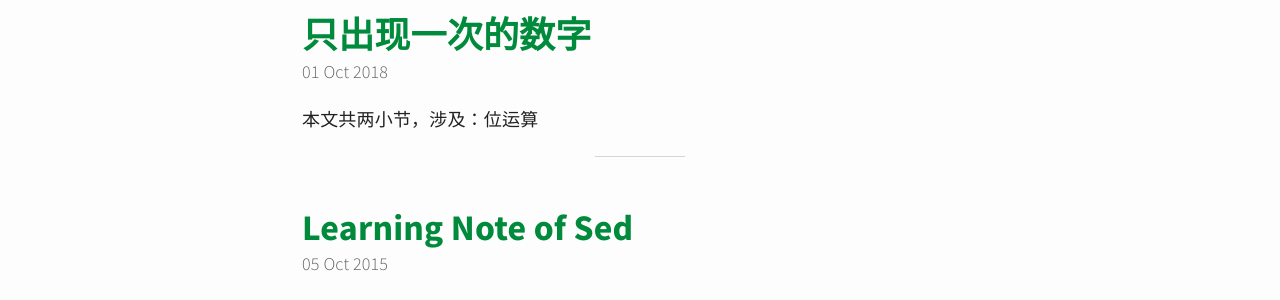
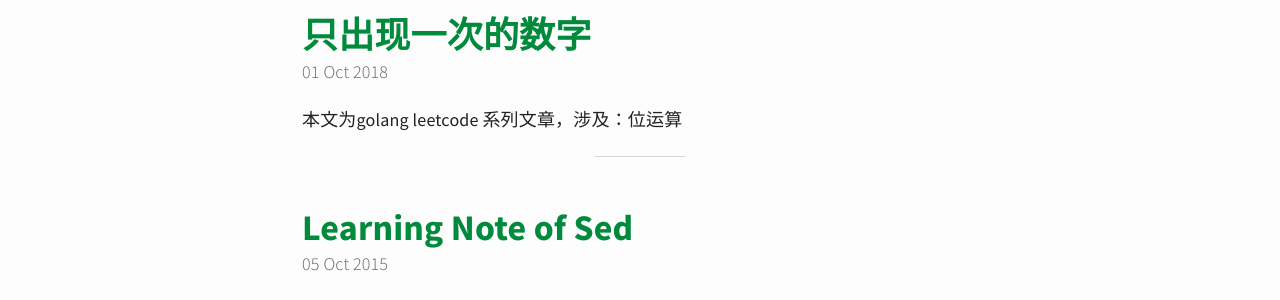
Before and after one commit to wi-cuckoo/wi-cuckoo.github.io, a Jekyll site: the page built from index.html, in a window 1280 px wide. Shown: the part 438-738 px from the top of the page. Built offline with Jekyll 4.4.1, drawn with Linux system fonts in a browser that asks for light colours; the list of posts is cut into pages by our own code; some of the changed lines change nothing that is shown.

Commit message:
Update 2018-10-1-single-num.md

````diff
--- a/_posts/2018-10-1-single-num.md
+++ b/_posts/2018-10-1-single-num.md
@@ -2,9 +2,9 @@
 title: 只出现一次的数字
 ---
 
-> 本文共两小节，涉及：*位运算*
+> 本文为golang leetcode 系列文章，涉及：*位运算*
 
-## I [136 只有一个数字](https://leetcode-cn.com/problems/single-number/description/)
+## I [136 只出现一次的数字](https://leetcode-cn.com/problems/single-number/description/)
 
 ### 原题描述：
 给定一个非空整数数组，除了某个元素只出现一次以外，其余每个元素均出现两次。找出那个只出现了一次的元素。
@@ -36,3 +36,108 @@
 	return x
 }
 ```
+
+## II [137 只出现一次的数字](https://leetcode-cn.com/problems/single-number-ii/description/)
+
+### 原题描述
+给定一个非空整数数组，除了某个元素只出现一次以外，其余每个元素均出现了三次。找出那个只出现了一次的元素。
+
+说明：你的算法应该具有线性时间复杂度。 你可以不使用额外空间来实现吗？
+```
+示例 1:
+
+输入: [2,2,3,2]
+输出: 3
+```
+```
+示例 2:
+
+输入: [0,1,0,1,0,1,99]
+输出: 99
+```
+
+### 题目分析
+考虑不存在这个只出现一次的数字情况下，把所有数以二进制表示，这样他们的每一位单独加起来应该能被 3 整除
+
+当加入一个额外数字 x 后，把每一位加起来后就会有两种情况：
+* % 3 = 0，表示 x 在这一位应该为 0
+* % 3 = 1，表示 x 在这一位应该为 1
+
+### AC 代码
+```golang
+func singleNumber(nums []int) int {
+	m := 0
+	for i := 0; i < 32; i++ {
+		x := 0
+		for _, n := range nums {
+			x += (n >> uint(i)) & 1
+		}
+		m += (x % 3) << uint(i)
+	}
+
+	exist := false
+	for _, n := range nums {
+		if n == m {
+			exist = true
+			break
+		}
+	}
+
+	if exist == false {
+		return m - (1 << 32)
+	}
+
+	return m
+}
+```
+代码还有可待优化的地方，再补充。。。
+
+## III [260 只出现一次的数字](https://leetcode-cn.com/problems/single-number-iii/)
+
+### 原题描述
+给定一个整数数组 nums，其中恰好有两个元素只出现一次，其余所有元素均出现两次。 找出只出现一次的那两个元素。
+```
+示例 :
+
+输入: [1,2,1,3,2,5]
+输出: [3,5]
+```
+注意：
+- 结果输出的顺序并不重要，对于上面的例子， [5, 3] 也是正确答案。
+- 你的算法应该具有线性时间复杂度。你能否仅使用常数空间复杂度来实现？
+
+### 题目分析
+
+假设只出现一次的两个数字分别为 a, b. 那么全部异或运算后的结果应为 a^b. 由于 a 和 b 是不同的两个数，二进制表示中必然从低位往上至少有一位是不同的。根据这不同的一位，我们可以想办法将数组分割成两部分，分别包含 a, b.
+
+考虑通过 a^b 的值构造一个 flag 值，`flag=(a^b) & (^((a^b) - 1))`. 这个 flag 除了 a 与 b 中最开始不同的那一位为 1，其他位都置为 0. 如：
+```golang
+a, b := 2, 4 // 0010, 0100
+ab := a^b // 0110
+flag := ab & (^(ab-1)) // 0010
+```
+
+用计算得到的 flag 与数组中的每一项做 & 运算，则根据结果为 0 或者 1 来分离得到只包含 a 或 b 的数组。从而求解
+
+### AC 代码
+```golang
+
+func singleNumber(nums []int) []int {
+	xy := 0
+	for _, n := range nums {
+		xy ^= n
+	}
+
+	flag := xy & (^(xy - 1))
+	fmt.Printf("%b\t%b\n", xy, flag)
+	res := make([]int, 2)
+	for _, n := range nums {
+		if flag&n == 0 {
+			res[0] ^= n
+			continue
+		}
+		res[1] ^= n
+	}
+	return res
+}
+```
````
